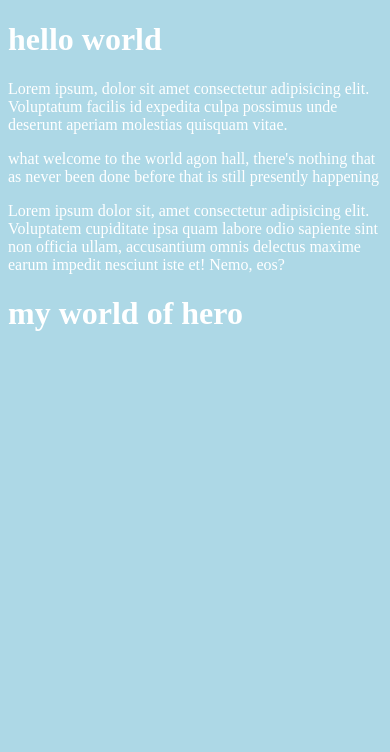
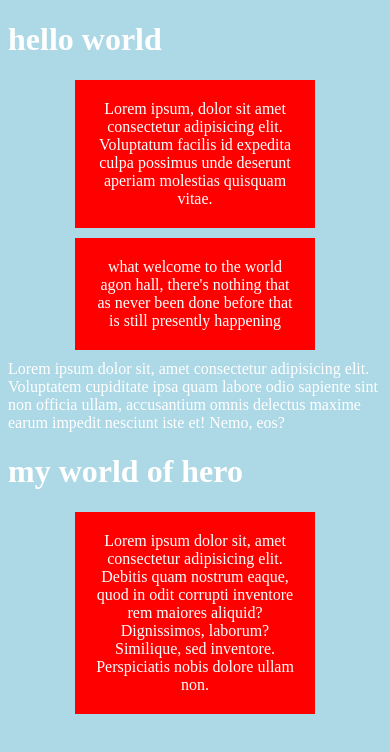
Before and after one commit to Peter-John433/hello-world, a plain HTML site: page index.html in a window 390 px wide. Drawn offline with Linux system fonts and the light colour scheme.

Commit message:
update my project folder

```diff
--- a/css/style.css
+++ b/css/style.css
@@ -2,3 +2,20 @@ body{
     color: white;
     background-color: lightblue;
 }
+
+p{
+    background-color: green;
+    padding: 20px;
+    width: 450px;
+    height: auto;
+    margin: 10px auto;
+}
+@media screen and (max-width: 576px) {
+    p{
+        width: 200px;
+        height: auto;
+        background-color: red;
+        color: white;
+        text-align: center;
+    }
+}
--- a/index.html
+++ b/index.html
@@ -15,6 +15,9 @@
 
     </div>
     <h1>my world of hero</h1>
+    <p>
+        Lorem ipsum dolor sit, amet consectetur adipisicing elit. Debitis quam nostrum eaque, quod in odit corrupti inventore rem maiores aliquid? Dignissimos, laborum? Similique, sed inventore. Perspiciatis nobis dolore ullam non.
+    </p>
 
 </body>
 </html>
```
Also changed, not shown: js/main.js (added).
